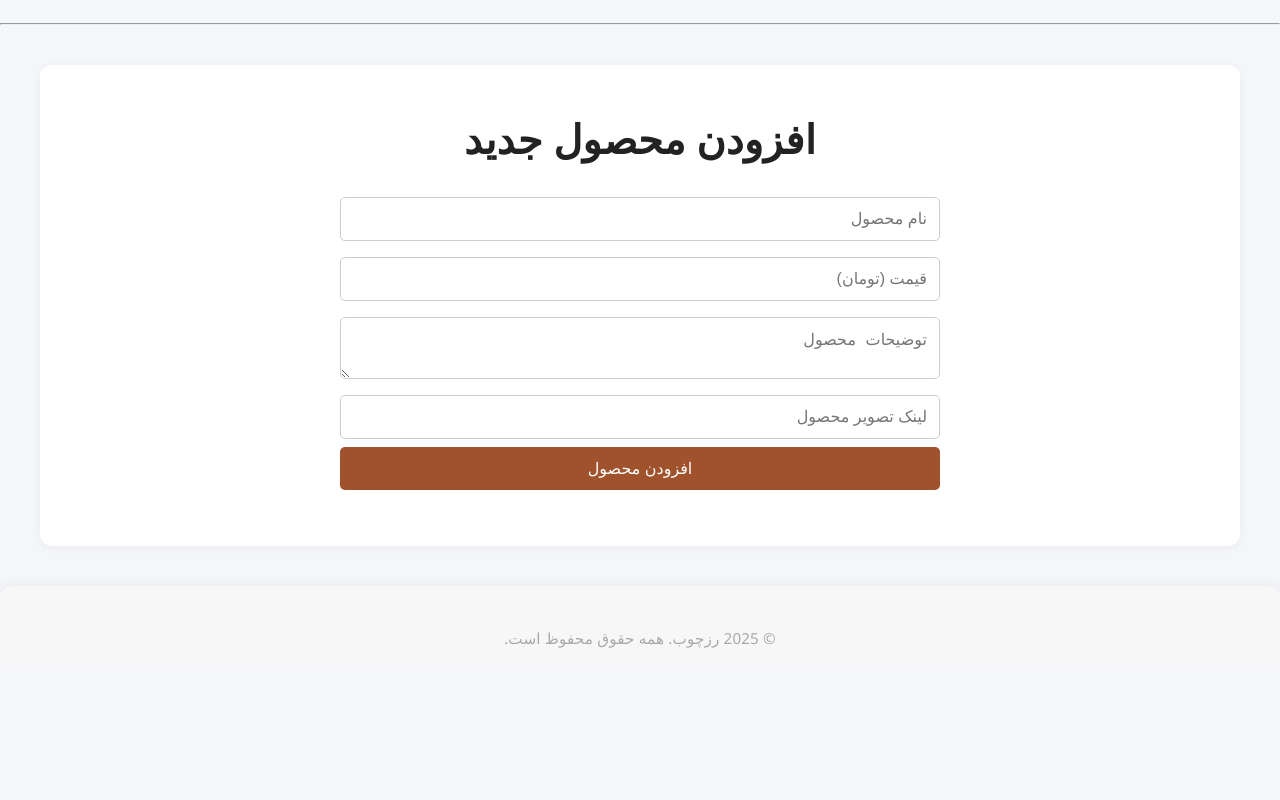
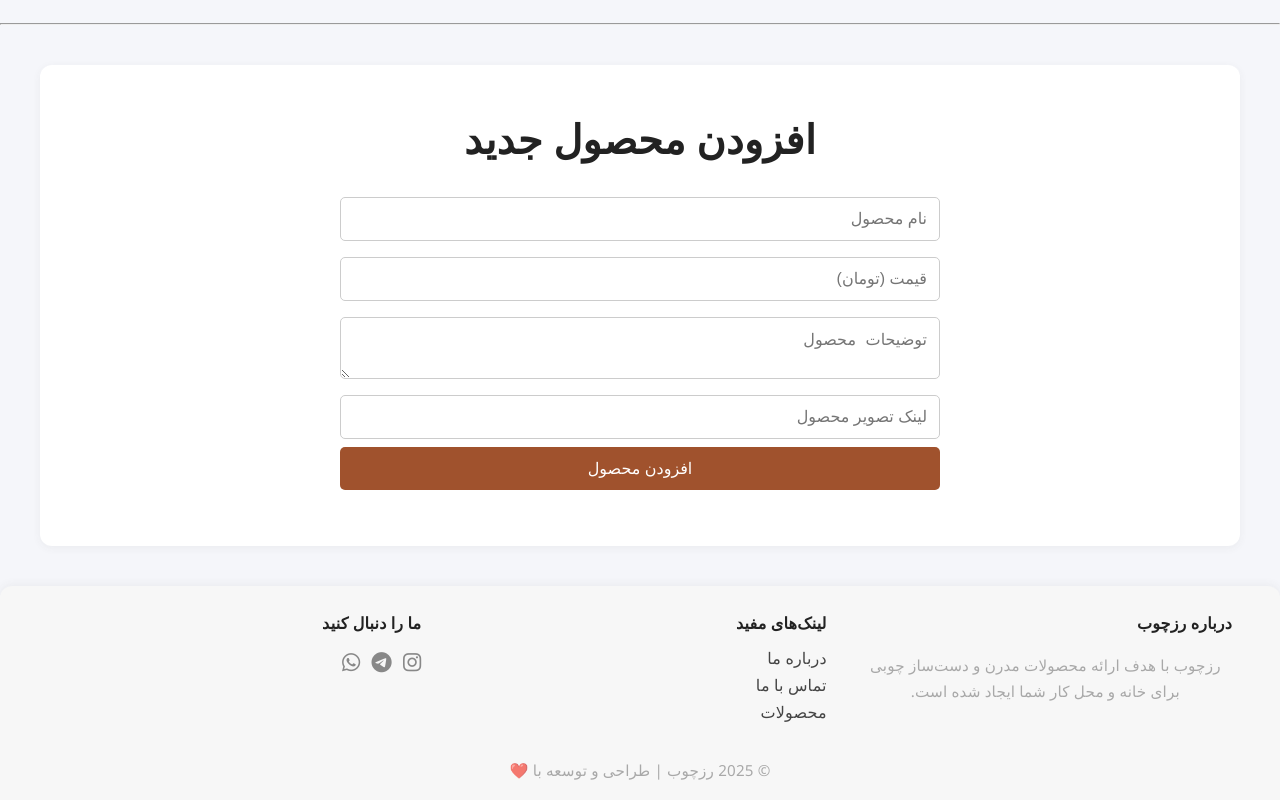
Before and after one commit to ArshiaRazban/razchoob, a plain HTML site: page admin panel.html in a window 1280 px wide. Shown: the part 885-1685 px from the top of the page. Before the commit the page ends 1553 px from the top, so only its background shows below. Drawn offline with Linux system fonts and the light colour scheme.

Commit message:
Update admin panel.html

```diff
--- a/admin panel.html
+++ b/admin panel.html
@@ -64,8 +64,29 @@
         </form>
     </section>
 
+    <!-- فوتر مدرن -->
     <footer>
-        <p>&copy; 2025 رزچوب. همه حقوق محفوظ است.</p>
+        <div class="footer-section">
+            <h3>درباره رزچوب</h3>
+            <p>رزچوب با هدف ارائه محصولات مدرن و دست‌ساز چوبی برای خانه و محل کار شما ایجاد شده است.</p>
+        </div>
+        <div class="footer-section">
+            <h3>لینک‌های مفید</h3>
+            <ul>
+                <li><a href="about.html">درباره ما</a></li>
+                <li><a href="contact.html">تماس با ما</a></li>
+                <li><a href="products.html">محصولات</a></li>
+            </ul>
+        </div>
+        <div class="footer-section">
+            <h3>ما را دنبال کنید</h3>
+            <div class="social-icons">
+                <a href="#"><i class="fa-brands fa-instagram"></i></a>
+                <a href="#"><i class="fa-brands fa-telegram"></i></a>
+                <a href="#"><i class="fa-brands fa-whatsapp"></i></a>
+            </div>
+        </div>
+        <p>&copy; 2025 رزچوب | طراحی و توسعه با ❤️</p>
     </footer>
 
     <script src="script.js"></script>
```
